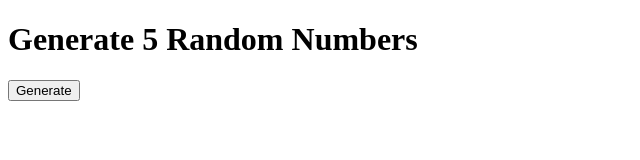
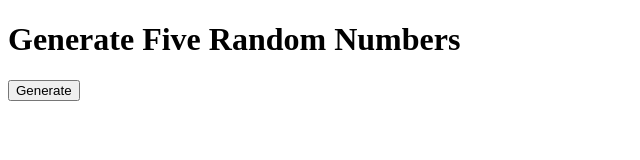
Before and after one commit to optimisticjc/jubilant-journey, a plain HTML site: page index.html in a window 1280 px wide. Shown: the whole page, without its empty margins (0-640 px from the left). Drawn offline with Linux system fonts and the light colour scheme.

Commit message:
Update index.html

```diff
--- a/index.html
+++ b/index.html
@@ -19,7 +19,7 @@
     </script>
   </head>
   <body>
-    <h1>Generate 5 Random Numbers</h1>
+    <h1>Generate Five Random Numbers</h1>
     <button onclick="generateNumbers()">Generate</button>
     <p id="output"></p>
   </body>
```
